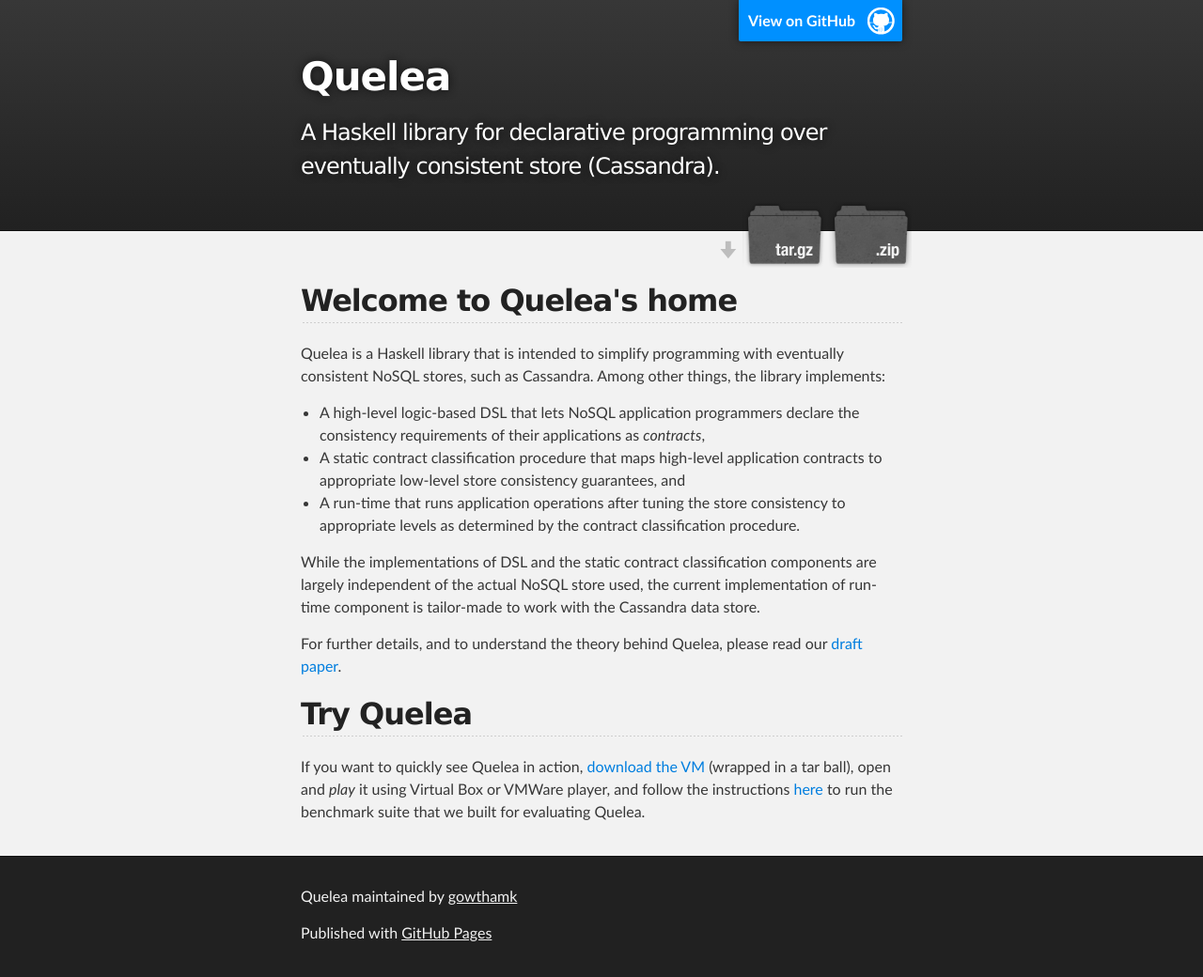
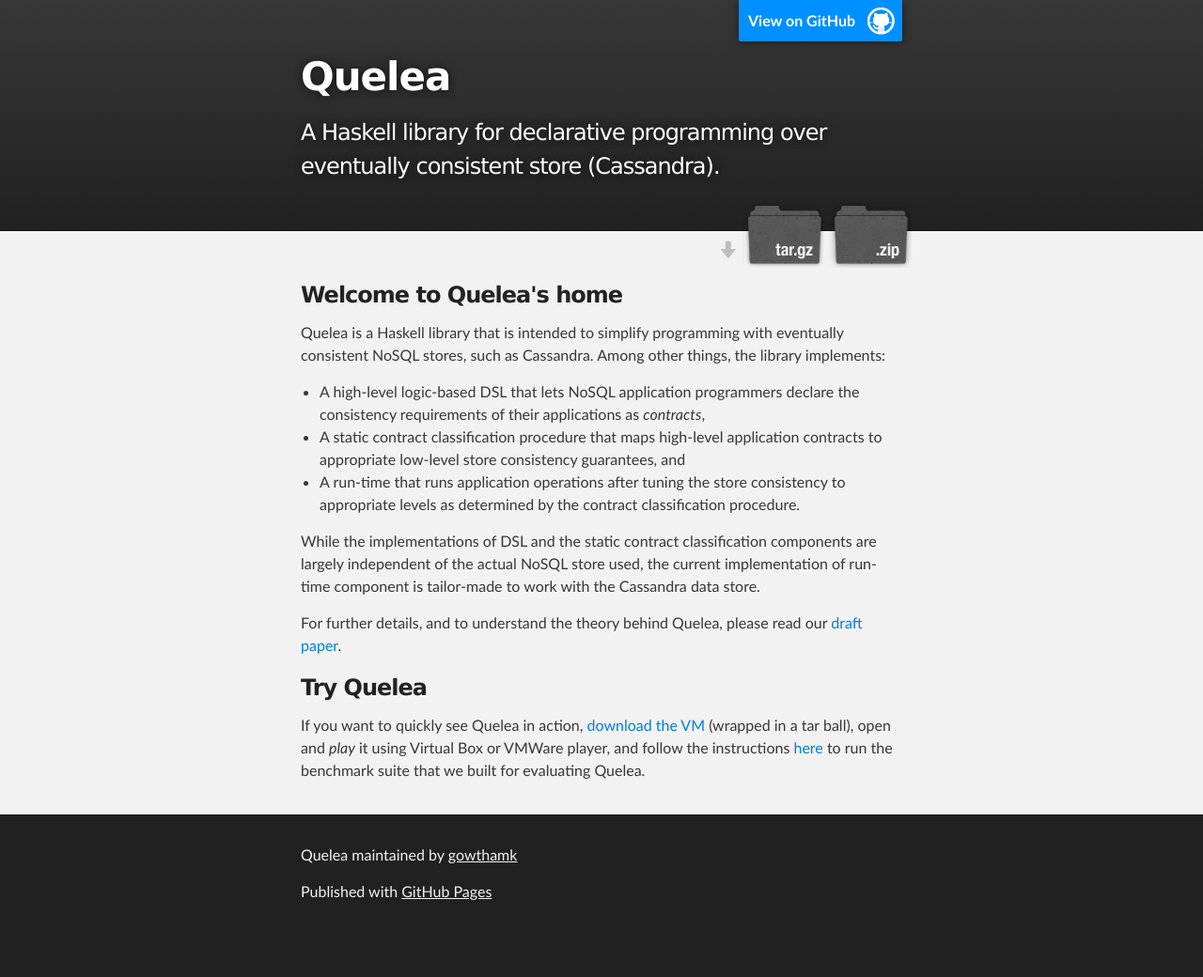
Before and after one commit to kayceesrk/Quelea, a Jekyll site: the page index.html, which Jekyll copies as it is, in a window 1280 px wide. Shown: the whole page at 94% size. Built offline with Jekyll 4.4.1, drawn with Linux system fonts in a browser that asks for light colours; after the commit the page ends 996 px from its top, so only the background shows below that.

```diff
--- a/index.html
+++ b/index.html
@@ -31,8 +31,8 @@
     <!-- MAIN CONTENT -->
     <div id="main_content_wrap" class="outer">
       <section id="main_content" class="inner">
-        <h2>
-<a id="welcome-to-queleas-home" class="anchor" href="#welcome-to-queleas-home" aria-hidden="true"><span class="octicon octicon-link"></span></a>Welcome to Quelea's home</h2>
+        <h3>
+<a id="welcome-to-queleas-home" class="anchor" href="#welcome-to-queleas-home" aria-hidden="true"><span class="octicon octicon-link"></span></a>Welcome to Quelea's home</h3>
 
 <p>Quelea is a Haskell library that is intended to simplify programming with eventually consistent NoSQL stores, such as Cassandra. Among other things, the library implements:</p>
 
@@ -47,8 +47,8 @@
 
 <p>For further details, and to understand the theory behind Quelea, please read our <a href="http://gowthamk.github.io/docs/quelea.pdf">draft paper</a>.  </p>
 
-<h2>
-<a id="try-quelea" class="anchor" href="#try-quelea" aria-hidden="true"><span class="octicon octicon-link"></span></a>Try Quelea</h2>
+<h3>
+<a id="try-quelea" class="anchor" href="#try-quelea" aria-hidden="true"><span class="octicon octicon-link"></span></a>Try Quelea</h3>
 
 <p>If you want to quickly see Quelea in action, <a href="https://www.cs.purdue.edu/sss/projects/catalyst/UbuntuQuelea.tar.gz">download the VM</a> (wrapped in a tar ball), open and <em>play</em> it using Virtual Box or VMWare player, and follow the instructions <a href="http://gowthamk.github.io/Quelea/">here</a> to run the benchmark suite that we built for evaluating Quelea.  </p>
       </section>
```
Also changed, not shown: params.json (+1 -1 lines).
